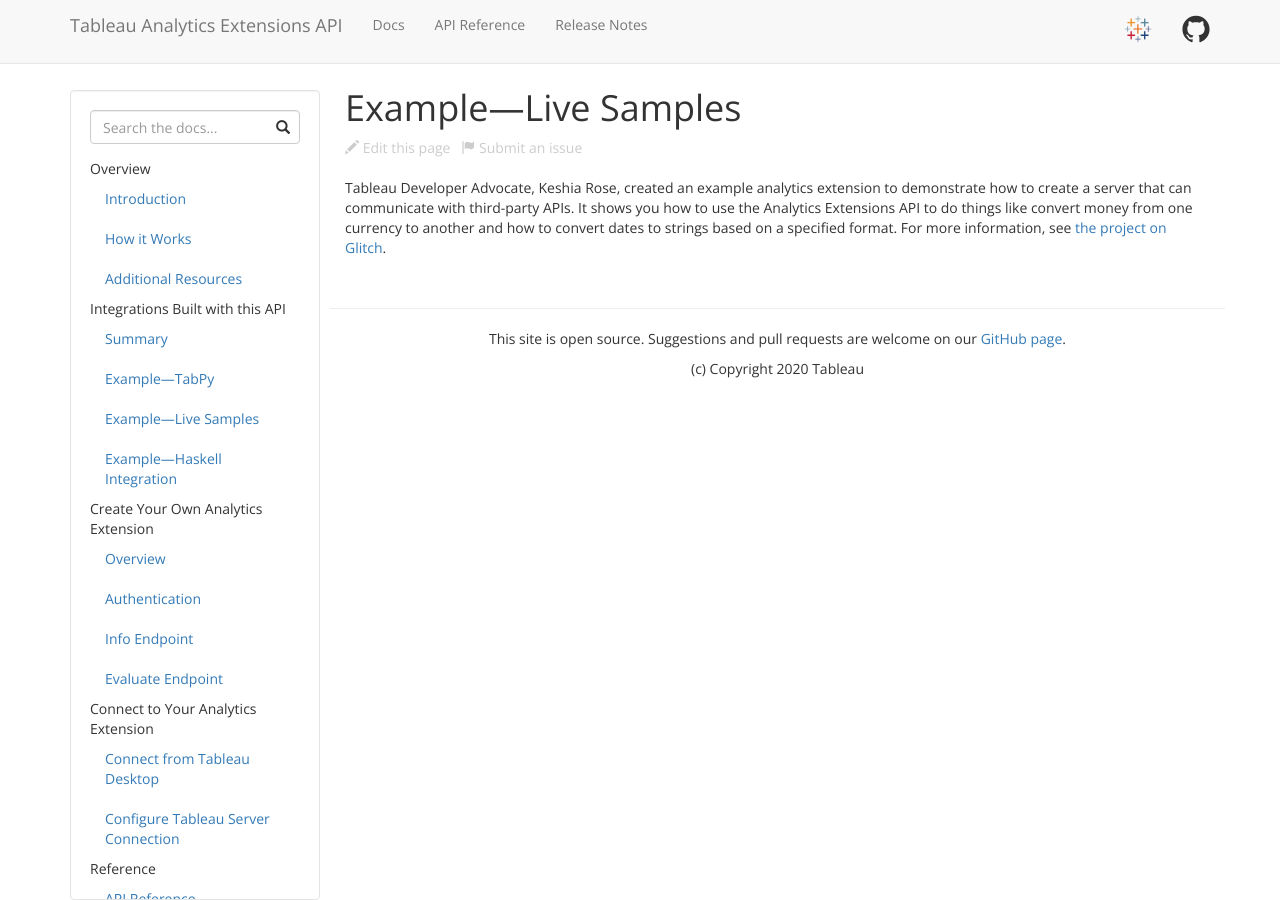
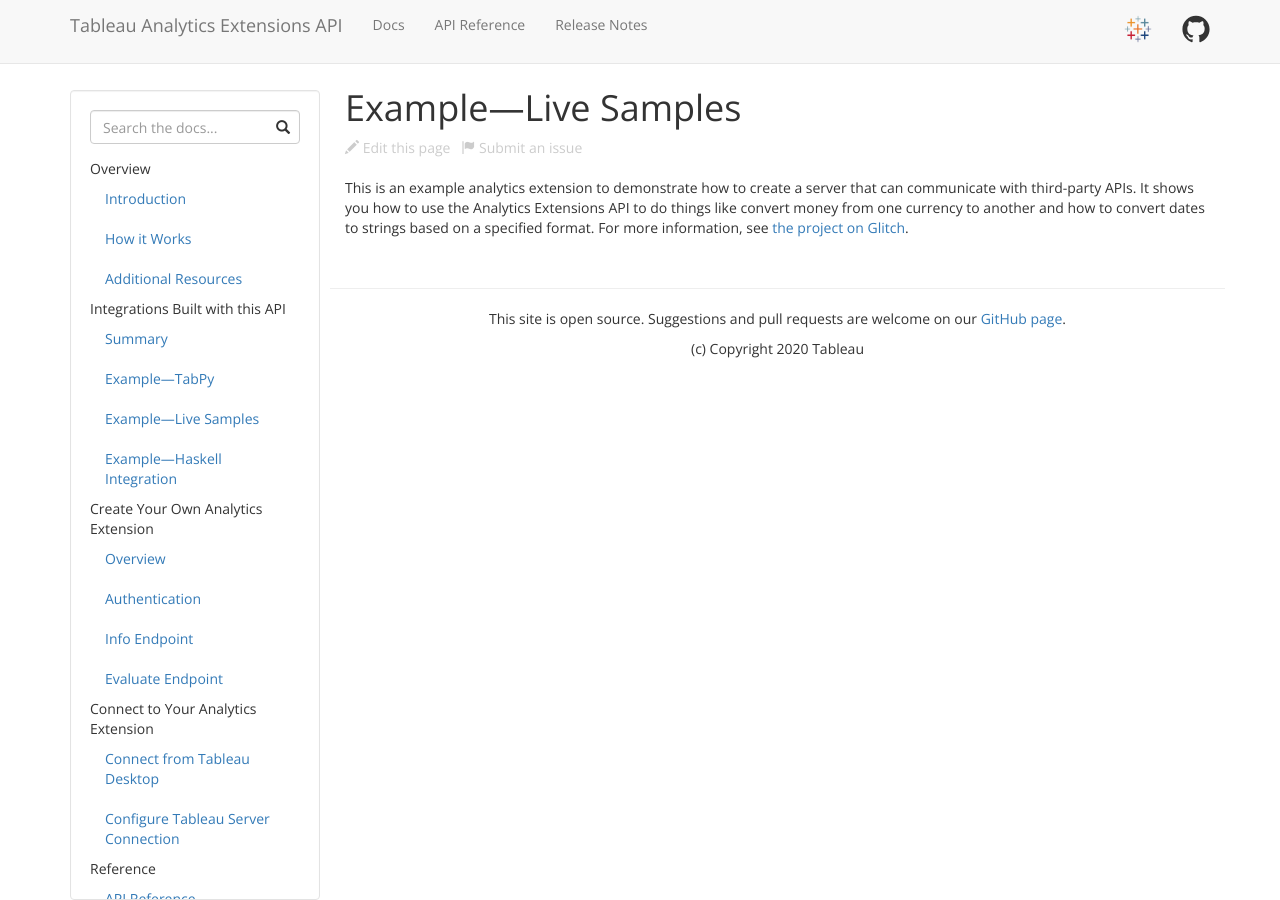
Before and after one commit to tableau/analytics-extensions-api, a Jekyll site: the page built from docs/ae_example_currency.md, in a window 1280 px wide. Built offline with Jekyll 4.4.1, drawn with Linux system fonts in a browser that asks for light colours; nearby versions of some CDN libraries.

Commit message:
Update ae_example_currency.md

```diff
--- a/docs/ae_example_currency.md
+++ b/docs/ae_example_currency.md
@@ -3,4 +3,4 @@
 layout: docs
 ---
 
-Tableau Developer Advocate, Keshia Rose, created an example analytics extension to demonstrate how to create a server that can communicate with third-party APIs. It shows you how to use the Analytics Extensions API to do things like convert money from one currency to another and how to convert dates to strings based on a specified format. For more information, see [the project on Glitch](https://glitch.com/edit/#!/ext-api-test?path=README.md:1:0).
+This is an example analytics extension to demonstrate how to create a server that can communicate with third-party APIs. It shows you how to use the Analytics Extensions API to do things like convert money from one currency to another and how to convert dates to strings based on a specified format. For more information, see [the project on Glitch](https://glitch.com/edit/#!/tableau-analytics-api-samples?path=README.md:1:0).
```
